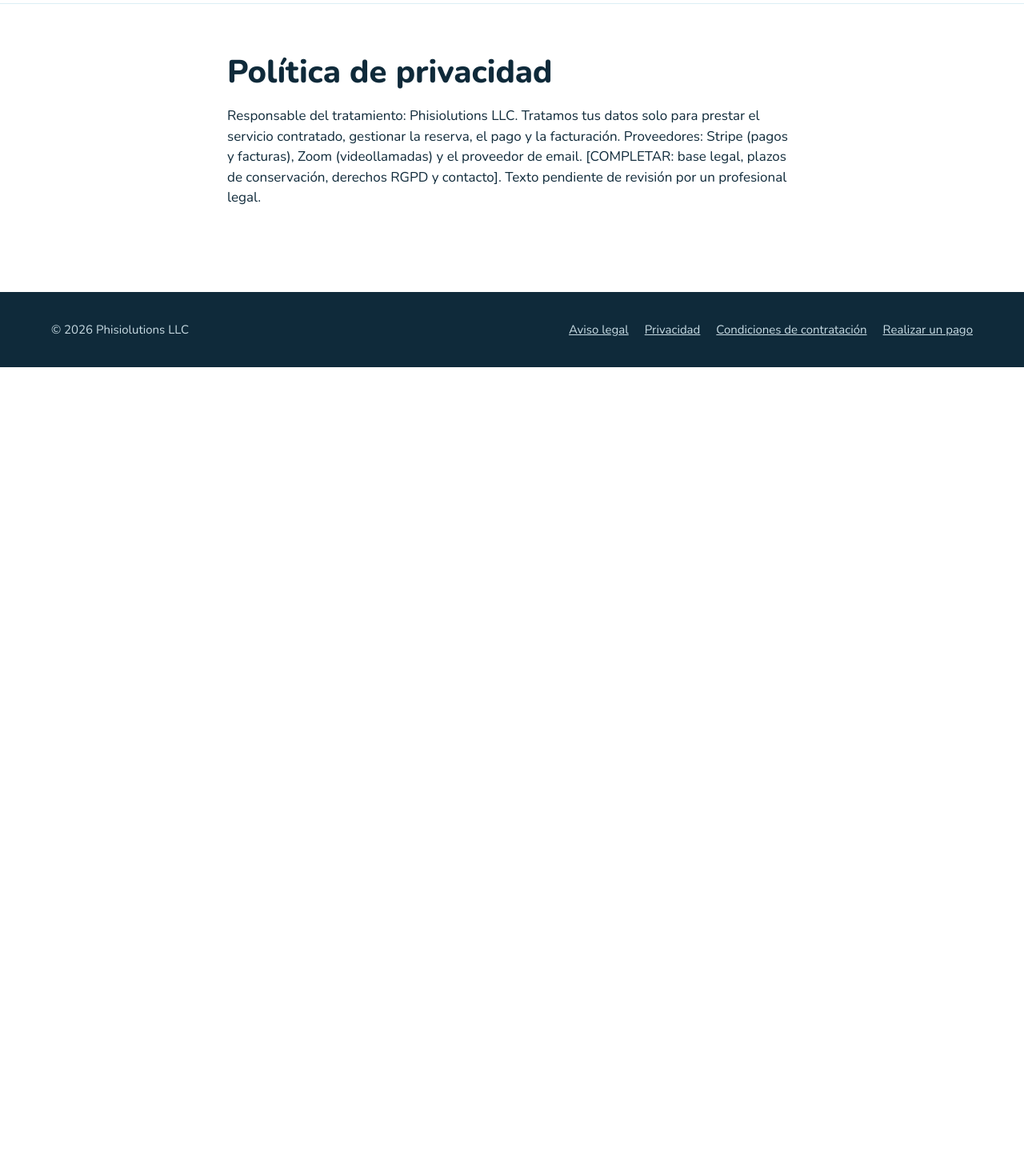
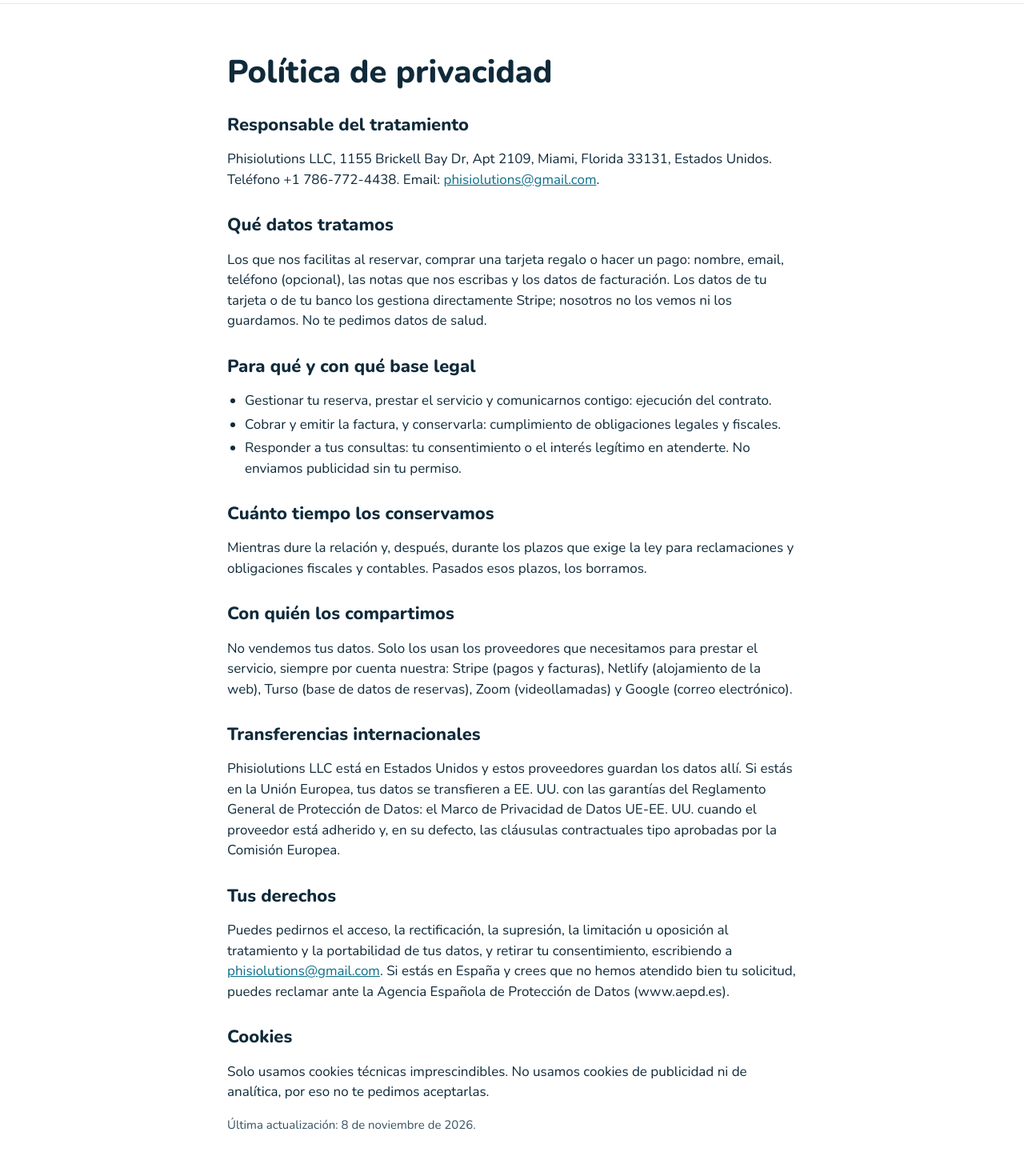
Before and after one commit to phisiolutions/phisiolutions-web, a Next.js app: page /privacidad in a window 1280 px wide. Shown: the part 80-1550 px from the top of the page at 80% size. Before the commit the page ends 800 px from the top, so only its background shows below. Built offline with nearby package versions, Linux system fonts and the light colour scheme.

Commit message:
Textos legales: aviso legal, privacidad y condiciones con los datos de la LLC
Co-Authored-By: Claude Opus 5.5 <noreply@anthropic.com>
Claude-Session: https://claude.ai/code/session_014ztkoihiTA1spzN75Zpu7t

```diff
--- a/app/globals.css
+++ b/app/globals.css
@@ -101,3 +101,6 @@ label.field { display: flex; flex-direction: column; gap: 6px; font-size: 15px;
 .muted { color: var(--muted); margin: 0; font-size: 15px; }
 .prose { max-width: 760px; padding: 64px 24px 88px; margin: 0 auto; }
 .prose h1 { font-size: 40px; margin-bottom: 20px; }
+.prose h2 { font-size: 22px; margin: 32px 0 8px; }
+.prose ul { padding-left: 22px; }
+.prose li { margin: 4px 0; }
--- a/app/page.tsx
+++ b/app/page.tsx
@@ -146,7 +146,10 @@ export default function Home() {
             </details>
             <details>
               <summary>¿Puedo cambiar o cancelar mi cita?</summary>
-              <p>[POLÍTICA DE CANCELACIÓN Y REEMBOLSO]</p>
+              <p>
+                Sí, sin coste hasta 24 horas antes de la sesión. Escríbenos y te damos otra fecha o te devolvemos el
+                importe. Más detalles en las <Link href="/condiciones">condiciones de contratación</Link>.
+              </p>
             </details>
             <details>
               <summary>¿Tengo que estar colegiado para abrir mi consulta?</summary>
--- a/app/privacidad/page.tsx
+++ b/app/privacidad/page.tsx
@@ -1,10 +1,62 @@
+import { COMPANY } from '@/lib/company';
+
 export const metadata = { title: 'Política de privacidad · Phisiolutions' };
 
 export default function Page() {
   return (
     <main className="prose">
       <h1>Política de privacidad</h1>
-      <p>Responsable del tratamiento: Phisiolutions LLC. Tratamos tus datos solo para prestar el servicio contratado, gestionar la reserva, el pago y la facturación. Proveedores: Stripe (pagos y facturas), Zoom (videollamadas) y el proveedor de email. [COMPLETAR: base legal, plazos de conservación, derechos RGPD y contacto]. Texto pendiente de revisión por un profesional legal.</p>
+      <h2>Responsable del tratamiento</h2>
+      <p>
+        {COMPANY.name}, {COMPANY.address.join(', ')}. Teléfono {COMPANY.phone}. Email:{' '}
+        <a href={`mailto:${COMPANY.email}`}>{COMPANY.email}</a>.
+      </p>
+      <h2>Qué datos tratamos</h2>
+      <p>
+        Los que nos facilitas al reservar, comprar una tarjeta regalo o hacer un pago: nombre, email, teléfono
+        (opcional), las notas que nos escribas y los datos de facturación. Los datos de tu tarjeta o de tu banco los
+        gestiona directamente Stripe; nosotros no los vemos ni los guardamos. No te pedimos datos de salud.
+      </p>
+      <h2>Para qué y con qué base legal</h2>
+      <ul>
+        <li>Gestionar tu reserva, prestar el servicio y comunicarnos contigo: ejecución del contrato.</li>
+        <li>Cobrar y emitir la factura, y conservarla: cumplimiento de obligaciones legales y fiscales.</li>
+        <li>
+          Responder a tus consultas: tu consentimiento o el interés legítimo en atenderte. No enviamos publicidad sin tu
+          permiso.
+        </li>
+      </ul>
+      <h2>Cuánto tiempo los conservamos</h2>
+      <p>
+        Mientras dure la relación y, después, durante los plazos que exige la ley para reclamaciones y obligaciones
+        fiscales y contables. Pasados esos plazos, los borramos.
+      </p>
+      <h2>Con quién los compartimos</h2>
+      <p>
+        No vendemos tus datos. Solo los usan los proveedores que necesitamos para prestar el servicio, siempre por
+        cuenta nuestra: Stripe (pagos y facturas), Netlify (alojamiento de la web), Turso (base de datos de reservas),
+        Zoom (videollamadas) y Google (correo electrónico).
+      </p>
+      <h2>Transferencias internacionales</h2>
+      <p>
+        {COMPANY.name} está en Estados Unidos y estos proveedores guardan los datos allí. Si estás en la Unión Europea,
+        tus datos se transfieren a EE. UU. con las garantías del Reglamento General de Protección de Datos: el Marco de
+        Privacidad de Datos UE-EE. UU. cuando el proveedor está adherido y, en su defecto, las cláusulas contractuales
+        tipo aprobadas por la Comisión Europea.
+      </p>
+      <h2>Tus derechos</h2>
+      <p>
+        Puedes pedirnos el acceso, la rectificación, la supresión, la limitación u oposición al tratamiento y la
+        portabilidad de tus datos, y retirar tu consentimiento, escribiendo a{' '}
+        <a href={`mailto:${COMPANY.email}`}>{COMPANY.email}</a>. Si estás en España y crees que no hemos atendido bien
+        tu solicitud, puedes reclamar ante la Agencia Española de Protección de Datos (www.aepd.es).
+      </p>
+      <h2>Cookies</h2>
+      <p>
+        Solo usamos cookies técnicas imprescindibles. No usamos cookies de publicidad ni de analítica, por eso no te
+        pedimos aceptarlas.
+      </p>
+      <p className="muted">Última actualización: {COMPANY.updated}.</p>
     </main>
   );
 }
--- /dev/null
+++ b/lib/company.ts
@@ -0,0 +1,9 @@
+// Datos de la empresa que aparecen en los textos legales y en el pie de la web.
+export const COMPANY = {
+  name: 'Phisiolutions LLC',
+  type: 'sociedad de responsabilidad limitada (LLC) constituida en el Estado de Florida (EE. UU.)',
+  address: ['1155 Brickell Bay Dr, Apt 2109', 'Miami, Florida 33131', 'Estados Unidos'],
+  phone: '+1 786-772-4438',
+  email: 'phisiolutions@gmail.com',
+  updated: '8 de noviembre de 2026',
+};
```
Also changed, not shown: app/aviso-legal/page.tsx (+34 -1 lines), app/condiciones/page.tsx (+60 -1 lines).
